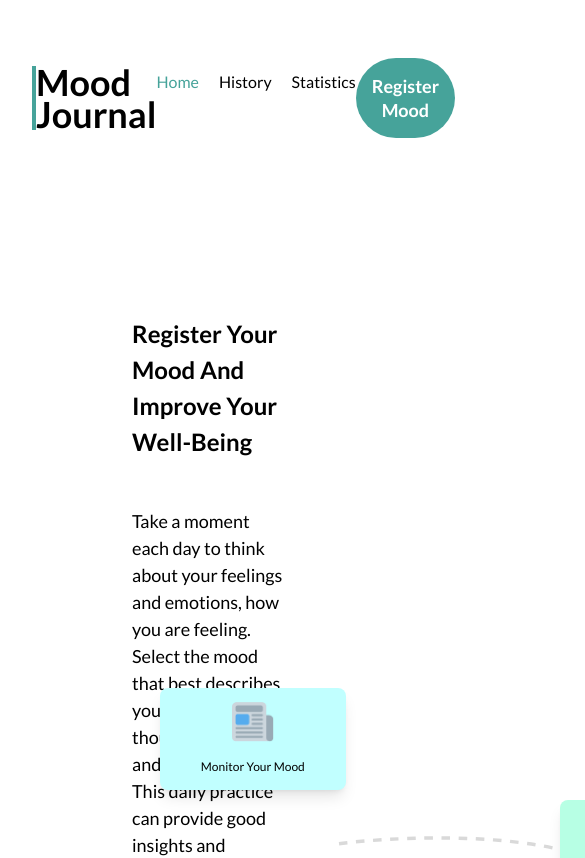
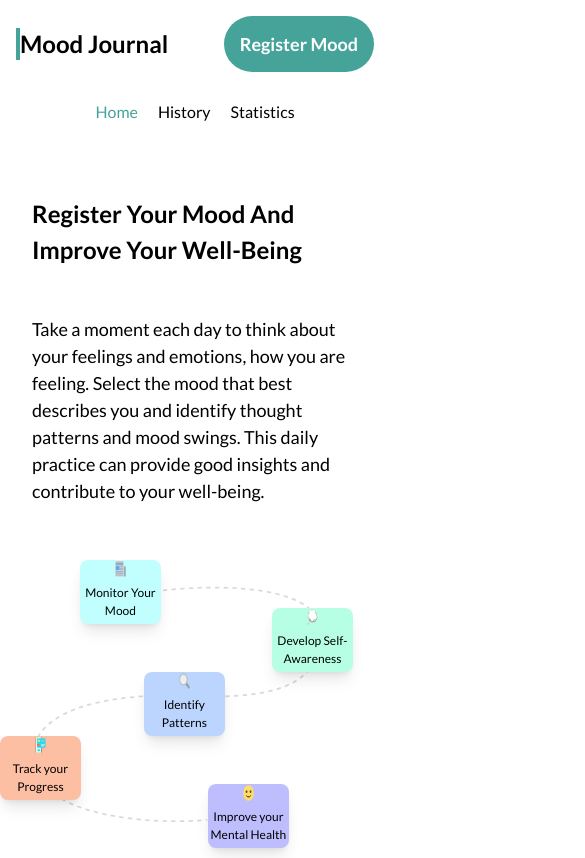
Before and after one commit to NitinKumar77/mood-Journal, a React (Create React App) app: page / in a window 390 px wide. Shown: the top 858 px of the page, 585 px wide, since content can reach past the window. Built offline with nearby package versions, Linux system fonts and the light colour scheme.

Commit message:
home page resoponsiveness for tab & mobile done

```diff
--- a/src/components/card/Card.jsx
+++ b/src/components/card/Card.jsx
@@ -3,7 +3,6 @@ import { useDispatch, useSelector } from "react-redux";
 import { useLocation } from "react-router-dom/dist";
 import { getMoodListThunk } from "../../redux/moodSlice";
 import { useEffect } from "react";
-import Spinner from "../spinner/Spinner";
 
 function Card({ icon, text, setSearchParams, filterValue }) {
   const location = useLocation();
@@ -15,7 +14,7 @@ function Card({ icon, text, setSearchParams, filterValue }) {
     if (moodsData.length === 0) {
       dispatch(getMoodListThunk());
     }
-  }, [moodsData]);
+  }, [moodsData, dispatch]);
 
   return (
     <div
--- a/src/components/description/Description.jsx
+++ b/src/components/description/Description.jsx
@@ -2,11 +2,11 @@ import React from "react";
 
 function Description() {
   return (
-    <div className=" max-h-[23.4rem] max-w-[27.5rem] mt-[3.75rem]  ml-[6.25rem] mr-[4.26rem]">
+    <div className=" max-h-[23.4rem] max-w-[27.5rem] mt-[3.75rem]  ml-[6.25rem] mr-[4.26rem] max-sm:m-0">
       <div className="text-black  text-2xl font-semibold leading-normal dark:text-white">
         Register Your Mood And Improve Your Well-Being
       </div>
-      <div className=" py-12 text-black  text-lg font-normal leading-normal dark:text-white">
+      <div className=" py-12 text-black  text-lg font-normal leading-normal dark:text-white max-sm:pb-1 ">
         Take a moment each day to think about your feelings and emotions, how
         you are feeling. Select the mood that best describes you and identify
         thought patterns and mood swings. This daily practice can provide good
--- a/src/components/header/Header.jsx
+++ b/src/components/header/Header.jsx
@@ -7,11 +7,11 @@ function Header() {
 
   return (
     <div>
-      <div className="Navbar flex max-md:m-0 max-md:px-8 max-md:py-[3.63rem] justify-between mx-[6.31rem] mb-[2.63rem] mt-[3.88rem]">
-        <div className="logo self-center dark:text-white border-defaultGreen border-l-4 text-black font-Outfit text-4xl font-semibold leading-8">
+      <div className="Navbar flex max-md:m-0 max-sm:p-4 max-md:px-8 max-md:py-[3.63rem] justify-between mx-[6.31rem] mb-[2.63rem] mt-[3.88rem]">
+        <div className="logo self-center max-sm:text-2xl dark:text-white border-defaultGreen border-l-4 text-black font-Outfit text-4xl font-semibold leading-8">
           Mood Journal
         </div>
-        <div className="menu flex w-66 h-12 justify-center items-center gap-5 flex-shrink-0">
+        <div className="menu flex max-sm:hidden w-66 h-12 justify-center items-center gap-5 flex-shrink-0">
           <NavLink
             to={"/"}
             className={({ isActive }) =>
@@ -59,6 +59,44 @@ function Header() {
           </button>
         </div>
       </div>
+      <div className="menu flex sm:hidden mx-[1rem]  w-66 h-12 justify-center items-center gap-5 flex-shrink-0">
+        <NavLink
+          to={"/"}
+          className={({ isActive }) =>
+            isActive
+              ? "text-defaultGreen dark:text-defaultGreen "
+              : "text-black dark:text-white"
+          }
+        >
+          <span className="menu-1  text-center  text-base font-medium leading-6">
+            Home
+          </span>
+        </NavLink>
+        <NavLink
+          to={"/history"}
+          className={({ isActive }) =>
+            isActive
+              ? "text-defaultGreen dark:text-defaultGreen  "
+              : "text-black dark:text-white"
+          }
+        >
+          <span className="menu-2 text-center  text-base font-medium leading-6">
+            History
+          </span>
+        </NavLink>
+        <NavLink
+          to={"/Statistics"}
+          className={({ isActive }) =>
+            isActive
+              ? "text-defaultGreen  dark:text-defaultGreen "
+              : "text-black dark:text-white"
+          }
+        >
+          <span className="menu-3 text-center  text-base font-medium leading-6">
+            Statistics
+          </span>
+        </NavLink>
+      </div>
     </div>
   );
 }
--- a/src/components/vectorFlow/VectorFLow.jsx
+++ b/src/components/vectorFlow/VectorFLow.jsx
@@ -5,10 +5,10 @@ import VectorOptions from "./VectorOptions";
 function VectorFLow() {
   const data = vectorOptionsData;
   return (
-    <div className="mt-[6.64rem] mr-[10rem] ">
-      <div className="w-669 h-544 ">
+    <div className="mt-[6.64rem] mr-[10rem] max-sm:m-0 max-sm:mt-[2.56rem]">
+      <div className="w-669 h-544  ">
         <svg
-          className="max-md:px-[3rem]"
+          className="max-md:px-[3rem] max-sm:max-w-[290px] max-sm:max-h-[309px] max-sm:p-0"
           xmlns="http://www.w3.org/2000/svg"
           width="669"
           height="544"
--- a/src/components/vectorFlow/VectorOptions.jsx
+++ b/src/components/vectorFlow/VectorOptions.jsx
@@ -3,15 +3,16 @@ import React from "react";
 function VectorOptions({ icon, description, className }) {
   return (
     <div
-      className={`rounded-lg absolute  flex flex-col justify-center items-center gap-4 ${className} shadow-lg w-[11.6rem] h-[6.37rem]`}
+      className={`rounded-lg absolute  flex flex-col justify-center items-center gap-4 ${className} shadow-lg w-[11.6rem] h-[6.37rem] max-sm:w-[5.05rem] max-sm:h-[4rem] max-sm:gap-1 `}
     >
       <img
         src={icon}
         alt={`icon ${description}`}
         width={"42px"}
         height={"40px"}
+        className="max-sm:w-[0.71rem] max-sm:h-[1rem]"
       />
-      <div className="text-black text-center  text-xs  font-medium leading-normal">
+      <div className="text-black text-center  text-xs  font-medium leading-normal max-sm:my-[0.19rem] max-sm:mx-[0.02rem]">
         {description}
       </div>
     </div>
--- a/src/components/vectorOptionsData.js
+++ b/src/components/vectorOptionsData.js
@@ -11,31 +11,36 @@ export const vectorOptionsData = [
     icon: Notebook,
     description: "Monitor Your Mood",
     bg: "bg-customNotebook",
-    position: "left-[8rem] max-md:top-[29rem] ",
+    position:
+      "left-[8rem] max-md:top-[29rem] max-sm:top-[21rem] max-sm:left-[3rem] ",
   },
   {
     icon: Glass,
     description: "Identify Patterns",
     bg: "bg-customBlue",
-    position: "top-[15rem] left-[16rem] max-md:top-[43rem] max-md:left-[17rem]",
+    position:
+      "top-[15rem] left-[16rem] max-md:top-[43rem] max-md:left-[17rem] max-sm:top-[28rem] max-sm:left-[7rem]",
   },
   {
     icon: Thinking,
     description: "Develop Self-Awareness",
     bg: "bg-customGreen",
-    position: "top-[8rem] left-[36rem] max-md:top-[36rem]  max-md:left-[33rem]",
+    position:
+      "top-[8rem] left-[36rem] max-md:top-[36rem]  max-md:left-[33rem] max-sm:top-[24rem] max-sm:left-[15rem]",
   },
   {
     icon: Smile,
     description: "Improve your Mental Health",
     bg: "bg-customPurple",
-    position: "top-[33rem] right-[-36rem] max-md:top-[58rem]  ",
+    position:
+      "top-[33rem] right-[-36rem] max-md:top-[58rem]   max-sm:top-[35rem] max-sm:left-[11rem]",
   },
   {
     icon: Tracking,
     description: "Track your Progress",
     bg: "bg-customOrange",
-    position: "top-[25rem] left-[-5rem] max-md:top-[51rem] max-md:left-[-2rem]",
+    position:
+      "top-[25rem] left-[-5rem] max-md:top-[51rem] max-md:left-[-2rem]  max-sm:top-[32rem] max-sm:left-[-2rem]",
   },
 ];
 
--- a/src/pages/Home.jsx
+++ b/src/pages/Home.jsx
@@ -4,7 +4,7 @@ import VectorFLow from "../components/vectorFlow/VectorFLow";
 
 function Home() {
   return (
-    <div className="flex max-md:mx-8 max-md:my-[3.75rem] max-md:flex-col justify-center  mb-[10.19rem]">
+    <div className="flex max-md:mx-8 max-sm:mx-[1.13] max-md:my-[3.75rem] max-md:flex-col justify-center  mb-[10.19rem] ">
       <Description />
       <VectorFLow />
     </div>
--- a/src/redux/moodSlice.js
+++ b/src/redux/moodSlice.js
@@ -1,5 +1,4 @@
 import { createSlice } from "@reduxjs/toolkit";
-const api = process.env.REACT_APP_API;
 const initialState = {
   data: [],
   isLoading: false,
```
